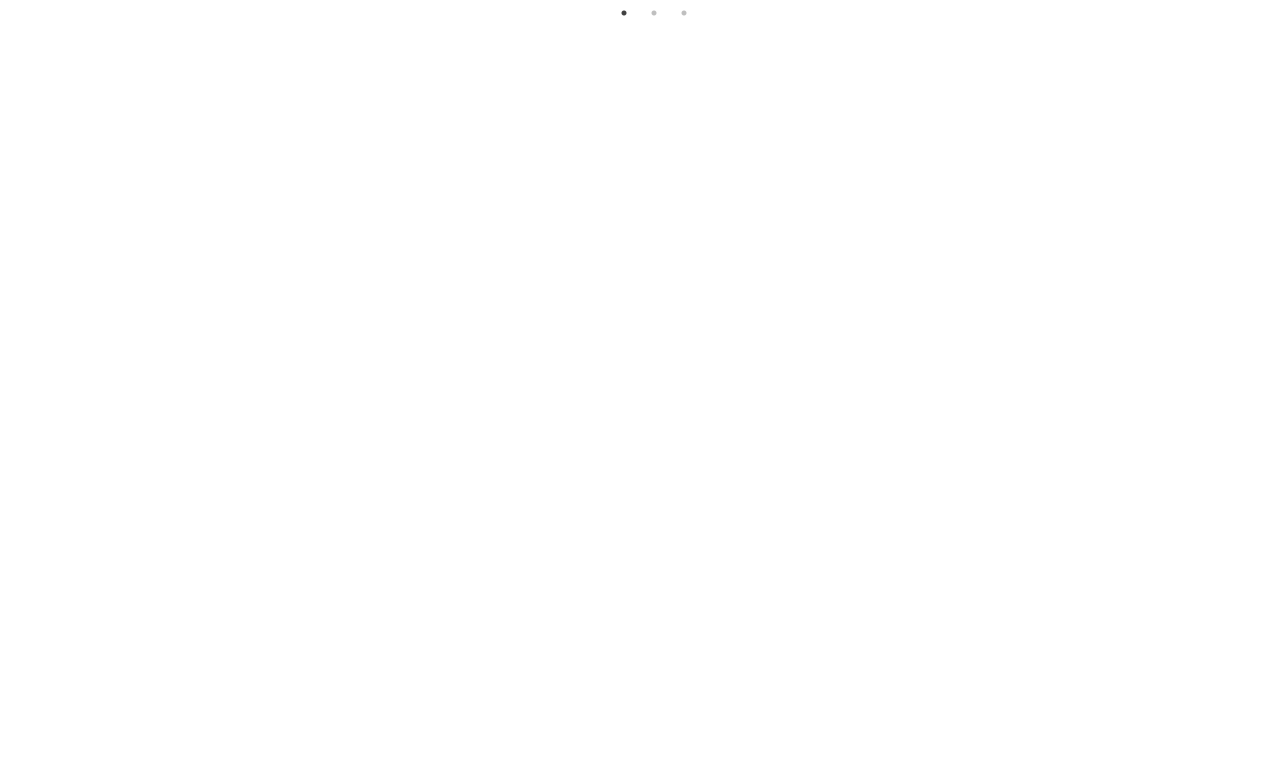
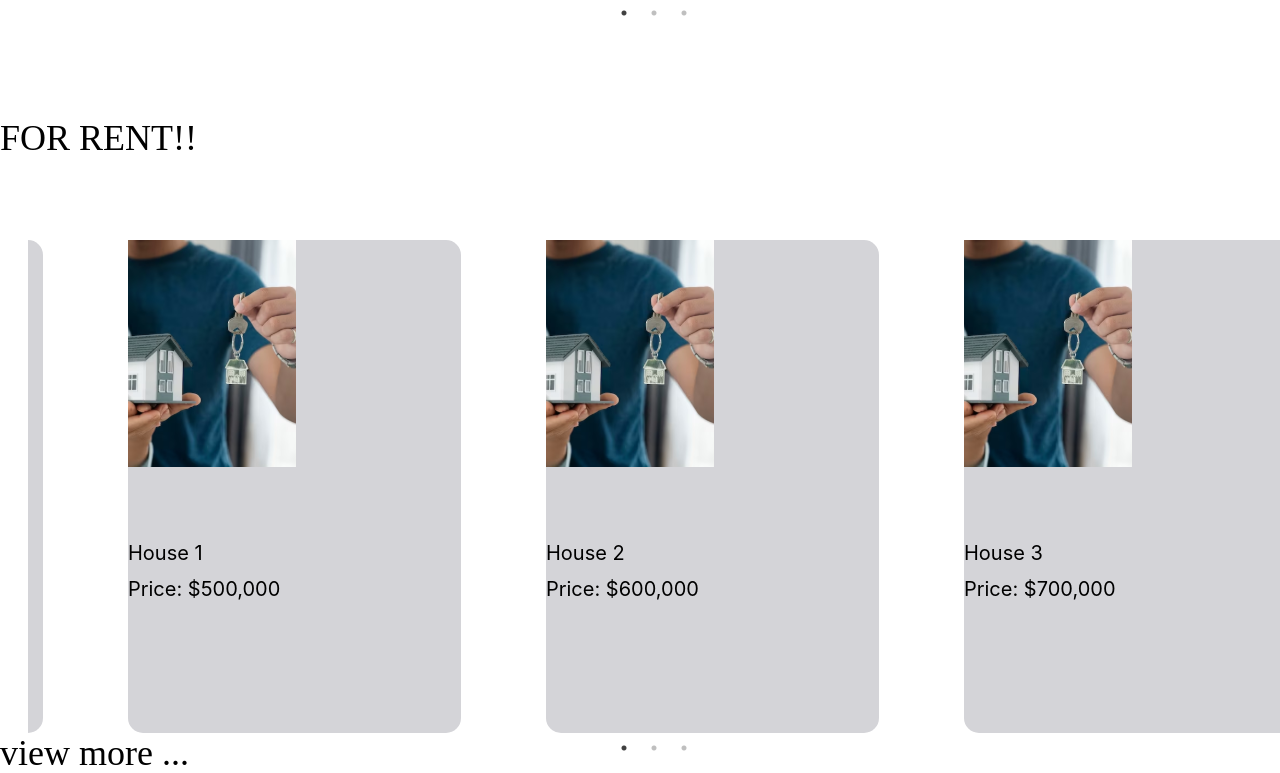
Before and after one commit to nikhil94058/HackoFest, a React (Create React App) app in the folder client/: page / in a window 1280 px wide. Shown: the part 877-1650 px from the top of the page. Before the commit the page ends 900 px from the top, so only its background shows below. Built offline with nearby package versions, Linux system fonts and the light colour scheme.

Commit message:
Hero Done

```diff
--- a/client/src/components/Hero.js
+++ b/client/src/components/Hero.js
@@ -30,6 +30,16 @@ const Hero = ({ data }) => {
       </div>
 
       <SliderC />
+      <div className='ml-[1600px]'>
+        <a href="" className="w-[223.75px]   h-[37px] text-black text-4xl font-normal font-['Inika'] ">view more ...</a>
+      </div>
+
+
+      <div>
+        <div className="w-[390.23px] h-[42.21px] text-black text-4xl font-normal font-['Inika']">FOR RENT!!</div>
+      </div>
+      <SliderC />
+      <a href="" className="w-[223.75px]   h-[37px] text-black text-4xl font-normal font-['Inika'] ">view more ...</a>
     </div>
   );
 };
```
